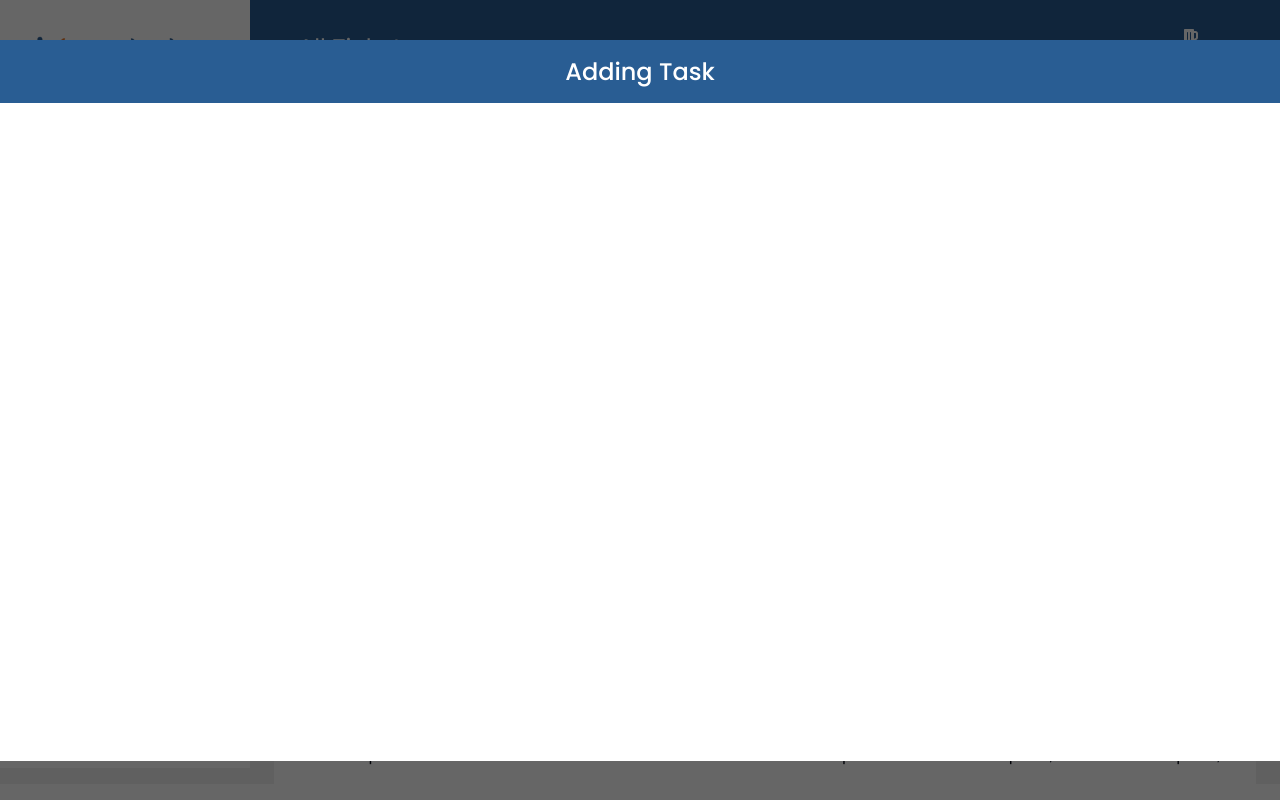
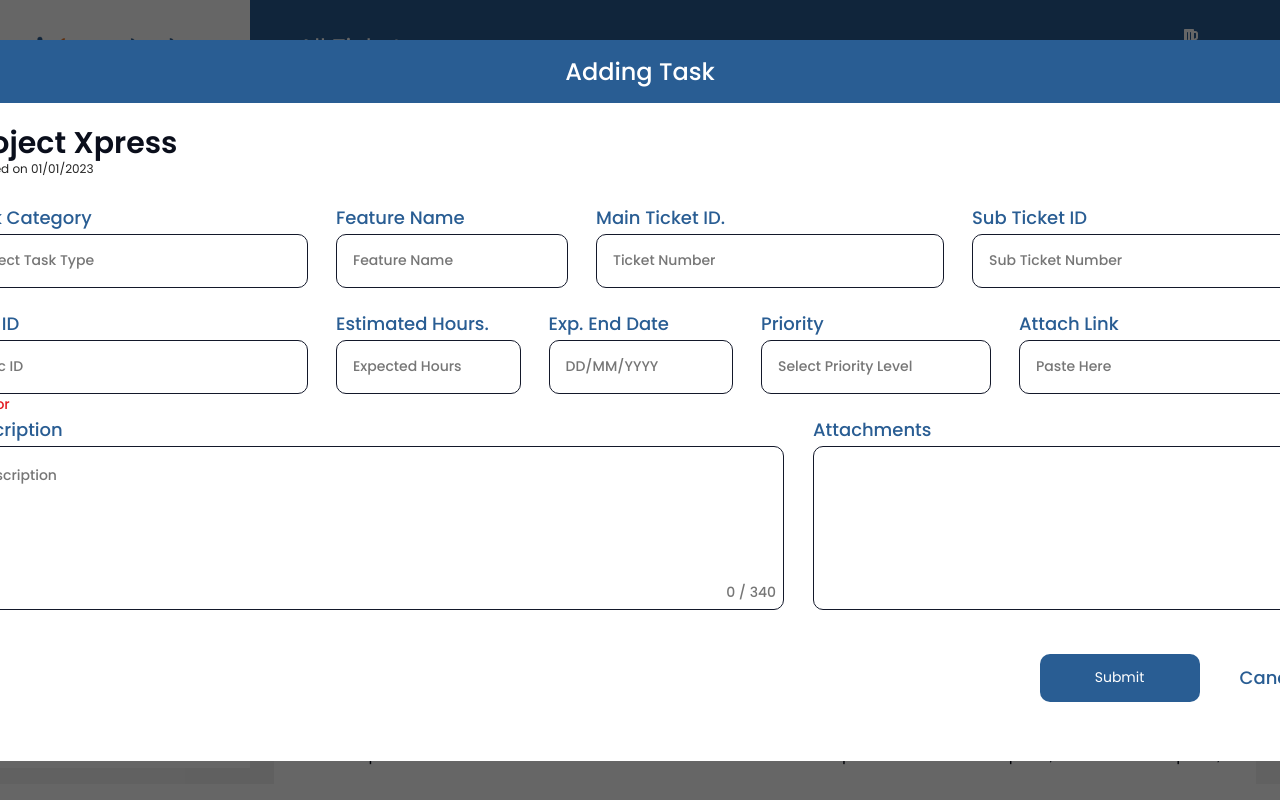
Before and after one commit to NikitaKavde24/iam, a React (Vite) app: page / in a window 1280 px wide. Both pictures are taken after typing "Sample" into the empty fields and a click on the button "Add Task". Built offline with nearby package versions, Linux system fonts and the light colour scheme.

Commit message:
Add Task Form Added

```diff
--- /dev/null
+++ b/src/Components/Atoms/FormFields/FileField.jsx
@@ -0,0 +1,14 @@
+const FileField = ({label,className}) => {
+  //for search field height if fixed width is auto it will be based on parent.
+  return (
+    <div className="relative flex flex-col">
+      <label className="text-lg font-medium leading-[17px] text-left text-iamblue mb-2">
+        {label}
+      </label>
+      <div
+        className={`flex pl-4 pt-5 pb-2 pr-2 h-[164px] border border-[#13182A] rounded-[10px] ${className}`}
+      ></div>
+    </div>
+  );
+};
+export default FileField;
--- /dev/null
+++ b/src/Components/Atoms/FormFields/SelectField.jsx
@@ -0,0 +1,14 @@
+const SelectField = ({label,className}) => {
+    //for search field height if fixed width is auto it will be based on parent.
+    return (
+      <div className="relative flex flex-col">
+        <label className="text-lg font-medium leading-[17px] text-left text-iamblue mb-2">
+          {label}
+        </label>
+        <div
+          className={`flex pl-4 pt-5 pb-2 pr-2 h-[164px] border border-[#13182A] rounded-[10px] ${className}`}
+        ></div>
+      </div>
+    );
+  };
+  export default SelectField;
--- /dev/null
+++ b/src/Components/Atoms/FormFields/TextArea.jsx
@@ -0,0 +1,32 @@
+import { useState } from "react";
+
+export default function TextArea({ label, placeholder, className,charLimit }) {
+    const [charCount,setCharCount]=useState(0)
+  return (
+    <div className="relative flex flex-col">
+      <label className="text-lg font-medium leading-[17px] text-left text-iamblue mb-2">
+        {label}
+      </label>
+      <div
+        className={`flex pl-4 pt-5 pb-2 pr-2 h-[164px] border border-[#13182A] rounded-[10px] ${className}`}
+      >
+        <textarea
+          type="text"
+          placeholder={placeholder}
+          id="textarea"
+          maxLength={charLimit}
+          // value={searchText}
+          // onChange={handleChange}
+          className="focus:outline-none font-medium text-sm leading-[17px] text-iamblack-50 w-full placeholder:text-iamgray-50 resize-none"
+        />
+        {charLimit && (
+          <span
+            className={`absolute bottom-2 right-2 text-iamgray-50 text-sm font-medium`}
+          >
+            {charCount} / {charLimit}
+          </span>
+        )}
+      </div>
+    </div>
+  );
+}
--- /dev/null
+++ b/src/Components/Atoms/FormFields/TextField.jsx
@@ -0,0 +1,24 @@
+export default function TextField({ label, placeholder, className, error }) {
+  return (
+    <div className="flex flex-col">
+      <label className="text-lg font-medium leading-[17px] text-left text-iamblue mb-2">
+        {label}
+      </label>
+      <div className={`flex pl-4 pr-2 h-[54px] border border-[#13182A] rounded-[10px] items-center ${className}`}>
+        <input
+          type="text"
+          placeholder={placeholder}
+          id="search"
+          // value={searchText}
+          // onChange={handleChange}
+          className="focus:outline-none font-medium text-sm leading-[17px] text-iamblack-50 w-full placeholder:text-iamgray-50 "
+        />
+      </div>
+      {error && (
+        <div className="text-sm ml-4 h-[17px] font-medium leading-[17px] text-iamred text-left mt-0.5">
+          {error}
+        </div>
+      )}
+    </div>
+  );
+}
--- a/src/Components/Atoms/index.js
+++ b/src/Components/Atoms/index.js
@@ -4,4 +4,7 @@ export { default as Table } from "./Table/Table";
 export { default as Card } from "./Card/Card";
 export { default as Tiles } from "./Tiles/Tiles";
 export { PrimaryButton } from "./Buttons/Buttons";
-export {default as SearchField} from "./FormFields/SearchField"
+export {default as SearchField} from "./FormFields/SearchField";
+export {default as TextField} from './FormFields/TextField';
+export {default as TextArea} from './FormFields/TextArea';
+export {default as FileField} from './FormFields/FileField';
--- a/src/Components/Molecules/AddTaskForm/AddTaskForm.jsx
+++ b/src/Components/Molecules/AddTaskForm/AddTaskForm.jsx
@@ -1,7 +1,84 @@
+import { FileField, PrimaryButton, TextArea, TextField } from "../../Atoms";
 import Modal from "../../Atoms/Modal/Modal";
 
-export default function AddTaskForm({isShowForm}){
-    return(
-        <Modal isOpen={isShowForm} isHeader={true} headerText={"Adding Task"}></Modal>
-    )
+export default function AddTaskForm({ isShowForm,handleCancel=()=>{} }) {
+  return (
+    <Modal isOpen={isShowForm} isHeader={true} headerText={"Adding Task"}>
+      {/* modal body */}
+      <div className="flex flex-col px-[30px]">
+        {/* row-1 */}
+        <div className="mt-8">
+          <div className="text-[30px] font-semibold text-left leading-[17px] text-iamblack">
+            Project Xpress
+          </div>
+          <div className="text-xs text-left leading-[17px] text-iamblack-50 mt-2">
+            Created on 01/01/2023
+          </div>
+        </div>
+          {/* row-2 */}
+        <div className="flex mt-8 gap-7 justify-between">
+          <TextField
+            label={"Task Category"}
+            placeholder={"Select Task Type"}
+            className={"w-[348px]"}
+            error={" "}
+          />
+          <TextField
+            label={"Feature Name"}
+            placeholder={"Feature Name"}
+            className={"w-[232px]"}
+          />
+          <TextField
+            label={"Main Ticket ID."}
+            placeholder={"Ticket Number"}
+            className={"w-[348px]"}
+          />
+          <TextField
+            label={"Sub Ticket ID"}
+            placeholder={"Sub Ticket Number"}
+            className={"w-[348px]"}
+          />
+        </div>
+         {/* row-2 */}
+        <div className="flex mt-2 gap-7 justify-between">
+          <TextField
+            label={"Epic ID"}
+            placeholder={"Epic ID"}
+            className={"min-w-[348px]"}
+            error={"error"}
+          />
+          <TextField
+            label={"Estimated Hours."}
+            placeholder={"Expected Hours"}
+            className={"min-w-[180px]"}
+          />
+          <TextField
+            label={"Exp. End Date"}
+            placeholder={"DD/MM/YYYY"}
+            className={"min-w-[180px]"}
+          />
+          <TextField
+            label={"Priority"}
+            placeholder={"Select Priority Level"}
+            className={"min-w-[230px]"}
+          />
+          <TextField
+            label={"Attach Link"}
+            placeholder={"Paste Here"}
+            className={"min-w-[301px]"}
+          />
+        </div>
+        {/* row-3 */}
+        <div className="flex mt-2 gap-7 justify-between">
+            <TextArea label={"Description"} placeholder={"Description"} charLimit={"340"}  className={"min-w-[824px]"}/>
+            <FileField label={"Attachments"} placeholder={"Upload Screenshots or Doc, PPT"} className={"min-w-[507px]"}/>
+        </div>
+        {/* row-4 */}
+        <div className="flex gap-10 mt-11 justify-end">
+            <div className="w-[160px]"><PrimaryButton>Submit</PrimaryButton></div>
+            <button onClick={handleCancel} type="button" className="font-medium text-lg hover:underline text-iamblue mr-4">Cancel</button>
+        </div>
+      </div>
+    </Modal>
+  );
 }
--- a/src/Components/Molecules/TableHeader/TableHeader.jsx
+++ b/src/Components/Molecules/TableHeader/TableHeader.jsx
@@ -38,7 +38,7 @@ export default function TableHeader() {
         </div>
         <div className="w-40">
           <PrimaryButton onButtonClick={()=>setIsShowAddTaskForm(true)} >Add Task</PrimaryButton>
-          <AddTaskForm isShowForm={isShowAddTaskForm}/>
+          <AddTaskForm isShowForm={isShowAddTaskForm} handleCancel={()=>setIsShowAddTaskForm(false)}/>
         </div>
       </div>
     </div>
--- a/tailwind.config.js
+++ b/tailwind.config.js
@@ -34,6 +34,10 @@ export default {
         DEFAULT: "#0A0E1B",
         50: "#242424",
       },
+      iamred:{
+        DEFAULT: "#E31E24",
+        50: "",
+      },
       iamwhite:"#FFFFFF"
     },
     extend: {},
```
